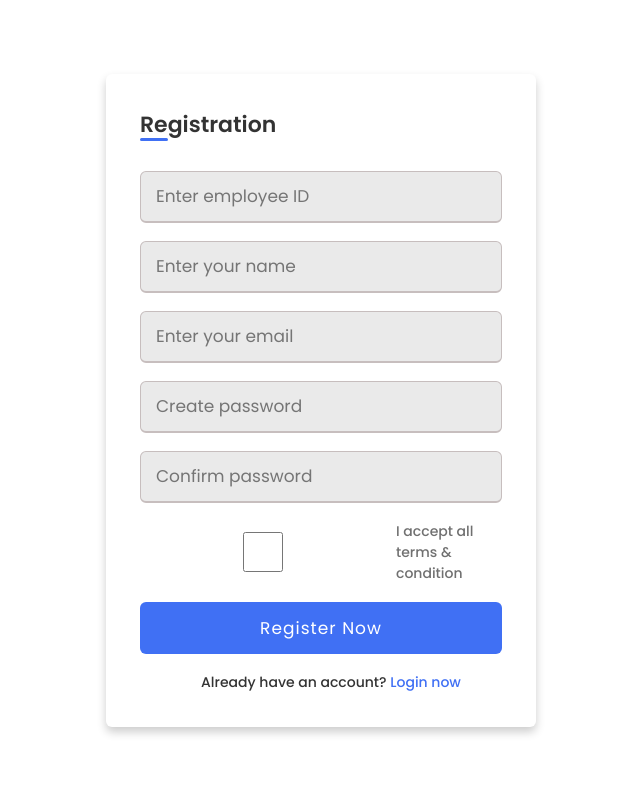
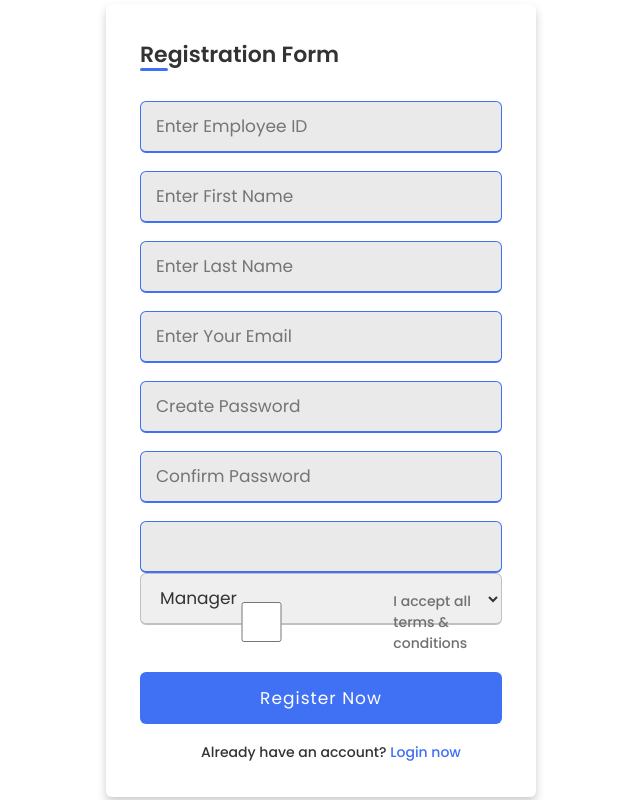
Before and after one commit to GurunathJadhav/pms-front-end, a React (Create React App) app: page /signup in a window 1280 px wide. Shown: the whole page, without its empty margins (319-959 px from the left). Built offline with nearby package versions, Linux system fonts and the light colour scheme.

Commit message:
registration form is edited

```diff
--- a/src/components/registration/Registration.css
+++ b/src/components/registration/Registration.css
@@ -1,33 +1,38 @@
 @import url('https://fonts.googleapis.com/css?family=Poppins:400,500,600,700&display=swap');
-*{
+
+* {
   margin: 0;
   padding: 0;
   box-sizing: border-box;
   font-family: 'Poppins', sans-serif;
 }
-body{
+
+body {
   min-height: 100vh;
   display: flex;
   align-items: center;
   justify-content: center;
   background: white;
 }
-.wrapper{
+
+.wrapper {
   position: relative;
   max-width: 430px;
   width: 100%;
   background: #fff;
   padding: 34px;
   border-radius: 6px;
-  box-shadow: 0 5px 10px rgba(0,0,0,0.2);
+  box-shadow: 0 5px 10px rgba(0, 0, 0, 0.2);
 }
-.wrapper h2{
+
+.wrapper h2 {
   position: relative;
   font-size: 22px;
   font-weight: 600;
   color: #333;
 }
-.wrapper h2::before{
+
+.wrapper h2::before {
   content: '';
   position: absolute;
   left: 0;
@@ -37,14 +42,18 @@ body{
   border-radius: 12px;
   background: #4070f4;
 }
-.wrapper form{
+
+.wrapper form {
   margin-top: 30px;
 }
-.wrapper form .input-box{
+
+.wrapper form .input-box {
   height: 52px;
   margin: 18px 0;
 }
-form .input-box input{
+
+form .input-box input,
+form .input-box select {
   height: 100%;
   width: 100%;
   outline: none;
@@ -57,39 +66,48 @@ form .input-box input{
   border-radius: 6px;
   transition: all 0.3s ease;
 }
+
 .input-box input:focus,
-.input-box input:valid{
+.input-box input:valid,
+.input-box select:focus {
   border-color: #4070f4;
 }
-form .policy{
+
+form .policy {
   display: flex;
   align-items: center;
 }
-form h3{
+
+form h3 {
   color: #707070;
   font-size: 14px;
   font-weight: 500;
   margin-left: 10px;
 }
-.input-box.button input{
+
+.input-box.button input {
   color: #fff;
   letter-spacing: 1px;
   border: none;
   background: #4070f4;
   cursor: pointer;
 }
-.input-box.button input:hover{
+
+.input-box.button input:hover {
   background: #0e4bf1;
 }
-form .text h3{
- color: #333;
- width: 100%;
- text-align: center;
+
+form .text h3 {
+  color: #333;
+  width: 100%;
+  text-align: center;
 }
-form .text h3 a{
+
+form .text h3 a {
   color: #4070f4;
   text-decoration: none;
 }
-form .text h3 a:hover{
+
+form .text h3 a:hover {
   text-decoration: underline;
 }
--- a/src/components/registration/Registration.jsx
+++ b/src/components/registration/Registration.jsx
@@ -4,35 +4,46 @@ import './Registration.css'
 const Registration = () => {
   return (
 <div className="wrapper">
-    <h2>Registration</h2>
-    <form action="#">
+      <h2>Registration Form</h2>
+      <form >
         <div className="input-box">
-        <input type="text" placeholder="Enter employee ID" required/>
+          <input type="text" name="employeeId" placeholder="Enter Employee ID"/>
         </div>
         <div className="input-box">
-        <input type="text" placeholder="Enter your name" required/>
+          <input type="text" name="firstName" placeholder="Enter First Name" />
         </div>
         <div className="input-box">
-        <input type="text" placeholder="Enter your email" required/>
+          <input type="text" name="lastName" placeholder="Enter Last Name"/>
         </div>
         <div className="input-box">
-        <input type="password" placeholder="Create password" required/>
+          <input type="email" name="email" placeholder="Enter Your Email" />
         </div>
         <div className="input-box">
-        <input type="password" placeholder="Confirm password" required/>
+          <input type="password" name="password" placeholder="Create Password"/>
+        </div>
+        <div className="input-box">
+          <input type="password" name="confirmPassword" placeholder="Confirm Password" />
+        </div>
+        <div className="input-box">
+          <input type="text" />
+          <select name="role">
+            <option value="Manager">Manager</option>
+            <option value="HR">HR</option>
+          </select>
         </div>
         <div className="policy">
-        <input type="checkbox"/>
-        <h3>I accept all terms & condition</h3>
+          <input type="checkbox" name="acceptedTerms"  />
+          <h3>I accept all terms & conditions</h3>
         </div>
         <div className="input-box button">
-        <input type="Submit" value="Register Now"/>
+          <input type="submit" value="Register Now" />
         </div>
         <div className="text">
           <h3>Already have an account? <a href="#">Login now</a></h3>
         </div>
       </form>
-  </div>)
+    </div>
+  )
 }
 
 export default Registration
```
Lines whose indentation alone changed are shown as unchanged.
